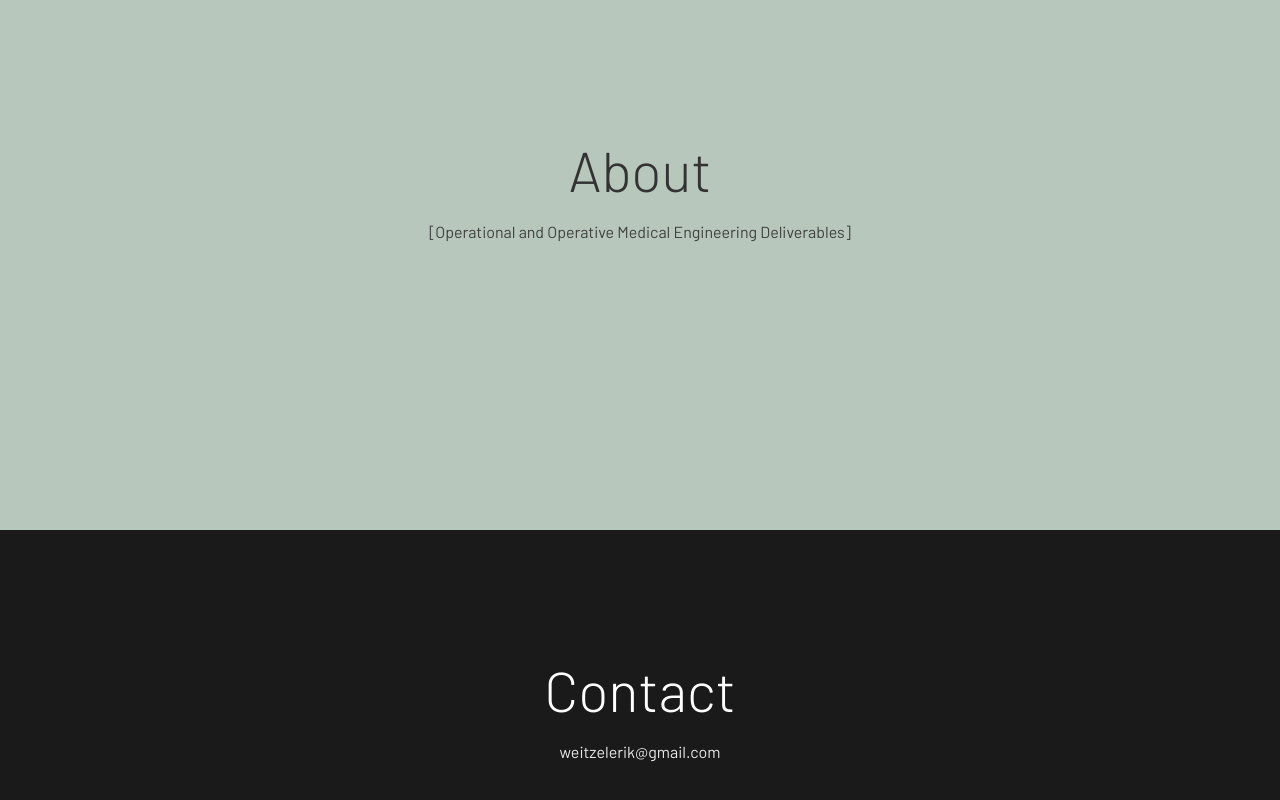
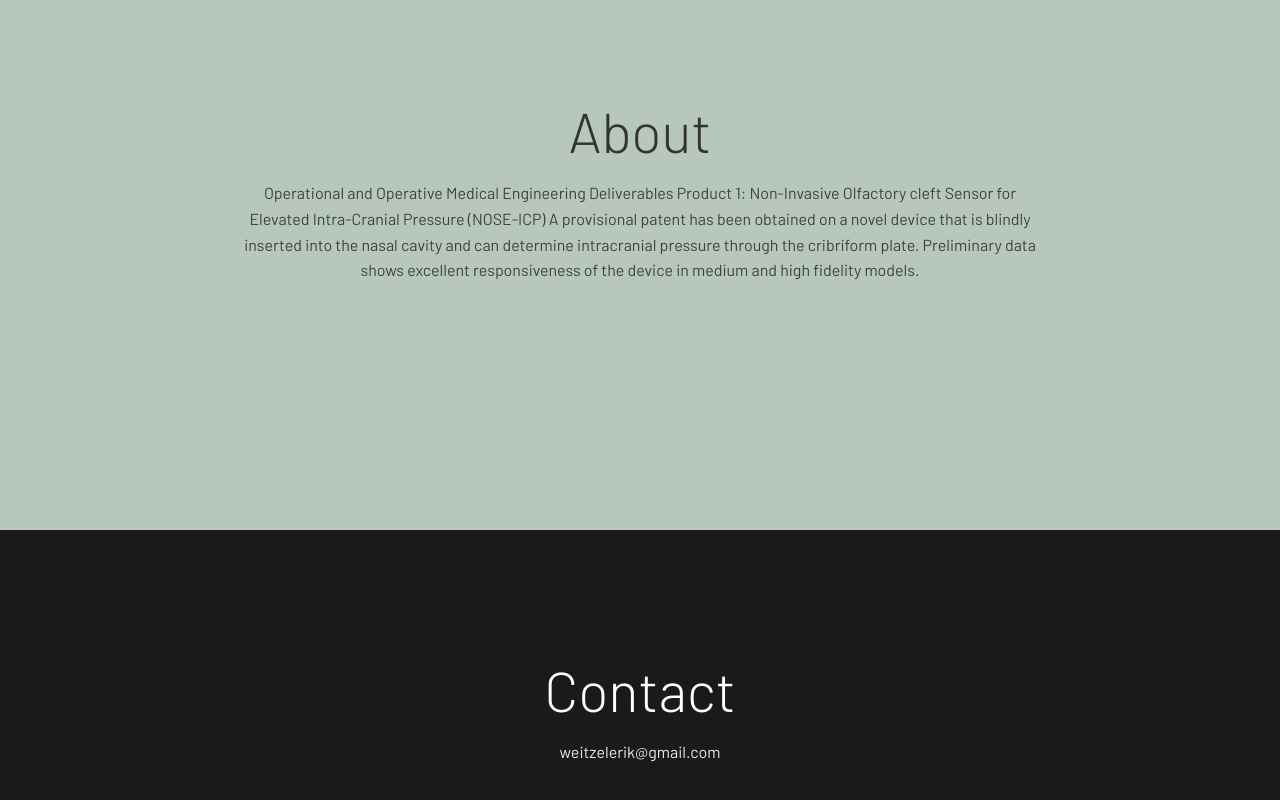
Before and after one commit to weitzelerik/opmed, a plain HTML site: page index.html in a window 1280 px wide. Shown: the part 830-1630 px from the top of the page. Drawn offline with Linux system fonts and the light colour scheme.

Commit message:
Update index.html

```diff
--- a/index.html
+++ b/index.html
@@ -34,7 +34,13 @@
         <section id="about">
             <h2 class="company-name">About</h2>
             <div class="desc">
-                [Operational and Operative Medical Engineering Deliverables]
+                Operational and Operative Medical Engineering Deliverables
+
+                Product 1: Non-Invasive Olfactory cleft Sensor for Elevated Intra-Cranial Pressure (NOSE-ICP)
+                A provisional patent has been obtained on a novel device that is blindly inserted into the nasal
+                cavity and can determine intracranial pressure through the cribriform plate.  Preliminary data
+                shows excellent responsiveness of the device in medium and high fidelity models.
+
             </div>
         </section>
 
```
